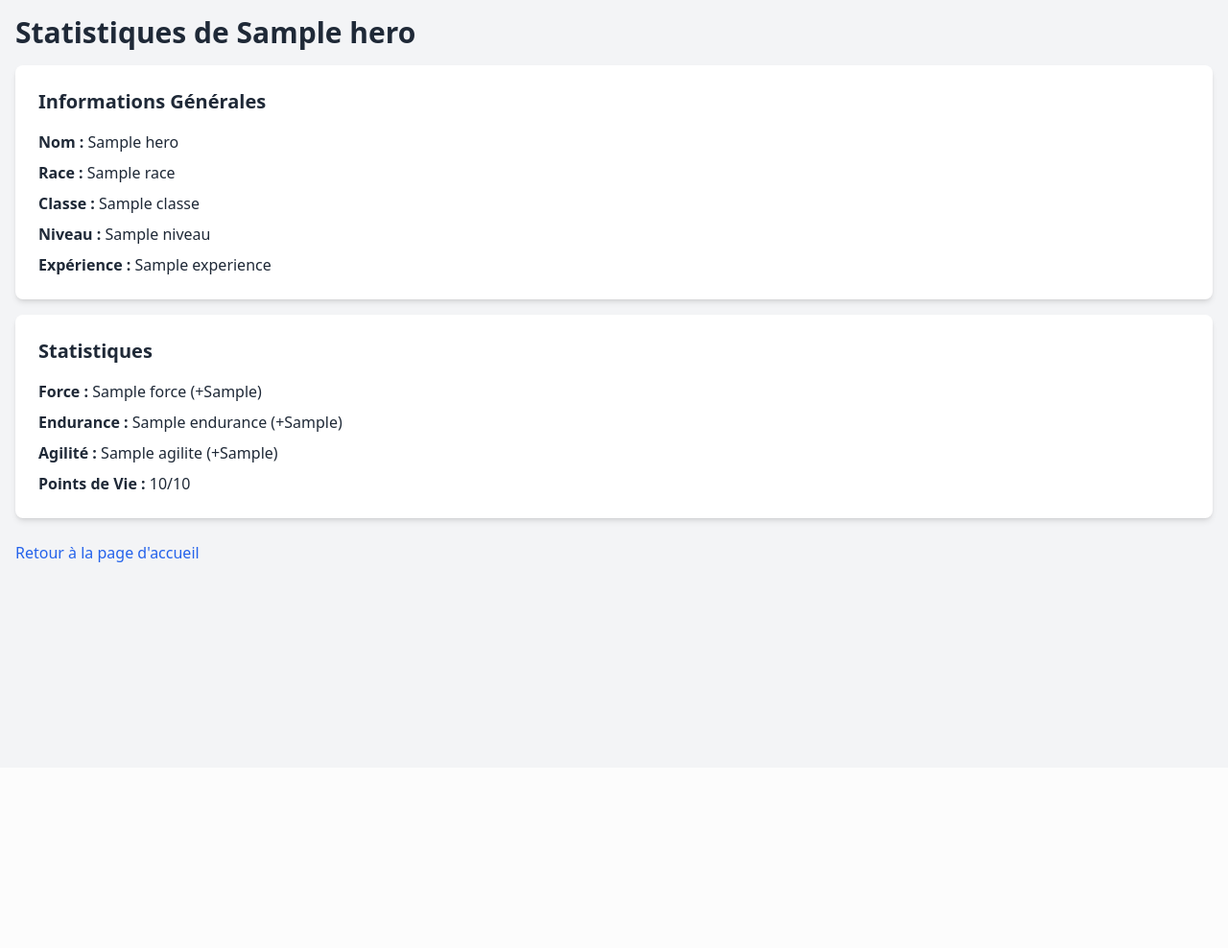
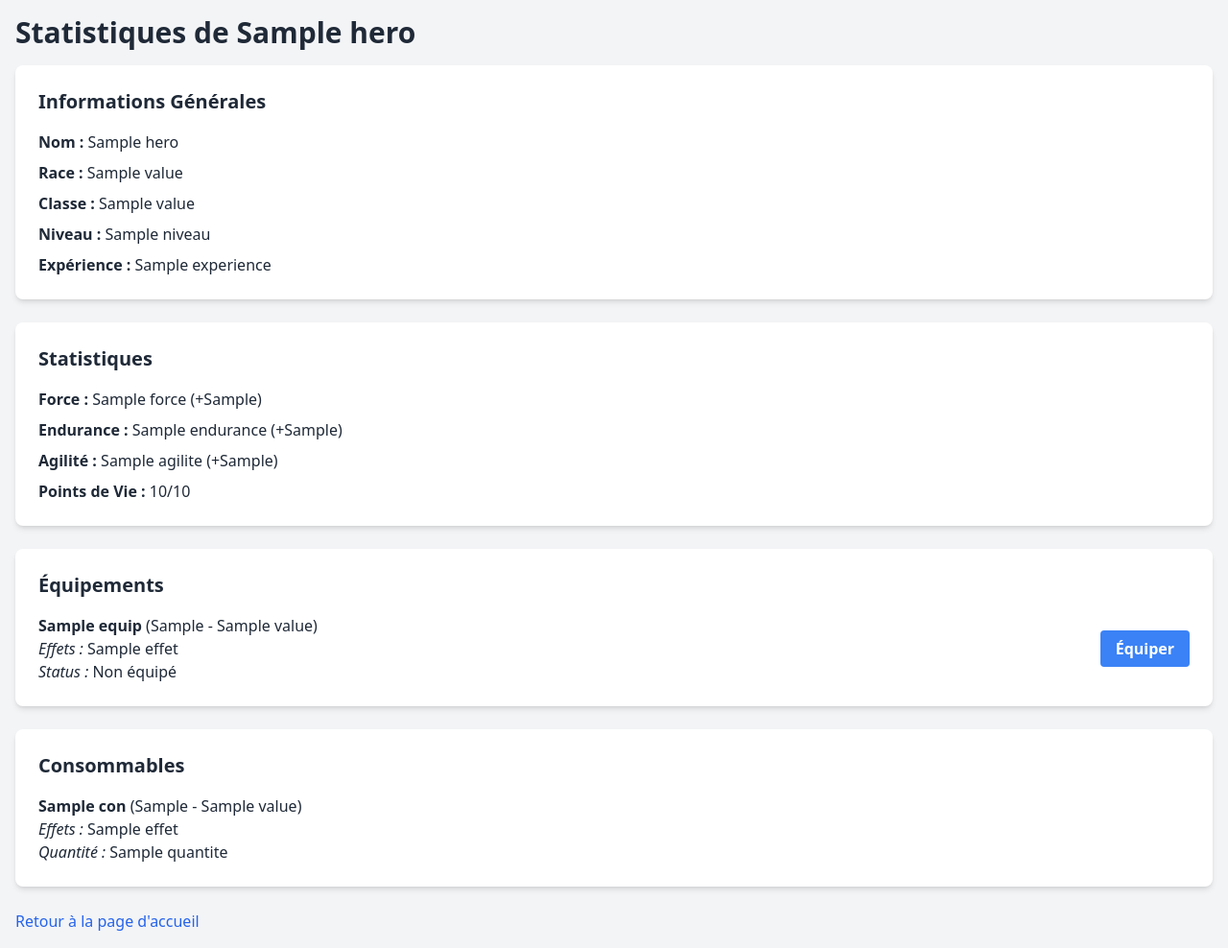
Before and after one commit to Stephanethr/M1_Projet_Dev_WEB_POO, a Flask app: template templates/view_hero.html in a window 1280 px wide. Shown: the whole page at 96% size. Before the commit the page ends 586 px from the top, so only its background shows below. Run offline with Flask 3, Linux system fonts and the light colour scheme; the template is opened without the code that fills it: most values are stand-ins (such as "Sample title", 1, 10 or a date in 2020); some libraries are stand-ins or nearby versions.

Commit message:
Ajout du système d"inventaire / gestion des équipements

```diff
--- a/app.py
+++ b/app.py
@@ -2,6 +2,9 @@ import os
 import sqlite3
 from flask import Flask, render_template, request, redirect, url_for, flash, session
 from back.RPG_DATABASE.heros_db import HerosDb
+from back.RPG_DATABASE.equipement_db import EquipementDb
+from back.RPG_DATABASE.consommable_db import ConsommableDb
+from back.RPG_PLATEAU.rpg_objet import Equipement, Consommable
 from flask_bcrypt import Bcrypt
 from dotenv import load_dotenv
 from init_db import get_db_connection
@@ -41,13 +44,11 @@ def home():
     # Récupérer les héros associés à l'utilisateur
     cursor.execute('SELECT * FROM heros WHERE proprietaire = ?', (session['user_id'],))
     heroes = cursor.fetchall()
-    print(heroes)
 
     # Mettre les héros en session
     session['heroes'] = [dict(hero) for hero in heroes]
 
     conn.close()
-    print(session['heroes'])
 
     return render_template(
         'home.html',
@@ -68,22 +69,62 @@ def view_hero(hero_id):
         flash("Héros introuvable ou accès non autorisé.", 'danger')
         return redirect(url_for('home'))
 
-    return render_template('view_hero.html', hero={
-        'name': hero.name,
-        'race': hero.race.value,
-        'classe': hero.classe.value,
-        'niveau': hero.niveau,
-        'experience': hero.experience,
-        'force': hero.force,
-        'force_bonus': hero.force_bonus,
-        'endurance': hero.endurance,
-        'endurance_bonus': hero.endurance_bonus,
-        'agilite': hero.agilite,
-        'agilite_bonus': hero.agilite_bonus,
-        'points_vie': hero.points_vie,
-        'points_vie_max': hero.points_vie_max,
-        'position': hero.position
-    })
+    # Charger les équipements et consommables du héros
+    conn = EquipementDb.get_db_connection()
+    cursor = conn.cursor()
+
+    # Récupération des équipements
+    cursor.execute('SELECT * FROM equipements WHERE proprietaire = ?', (hero_id,))
+    equipments = [EquipementDb.get_by_id(row['id']) for row in cursor.fetchall()]
+
+    # Récupération des consommables
+    cursor.execute('SELECT * FROM consommables WHERE proprietaire = ?', (hero_id,))
+    consumables = [ConsommableDb.get_by_id(row['id']) for row in cursor.fetchall()]
+
+    conn.close()
+
+    hero.inventaire = []
+    hero.agilite_bonus = 0
+    hero.endurance_bonus = 0
+    hero.force_bonus = 0
+
+    for e in equipments:
+        temp_obj = Equipement(e.nom, e.type_objet, e.rarete, e.effet, e.equipe)
+        hero.ajouter_objet_inventaire(temp_obj)
+
+    hero._recalculer_pv()
+
+    # Stockage en session
+    session['equipments'] = [equip.id for equip in equipments]
+    session['consumables'] = [cons.id for cons in consumables]
+
+    # Formattage des données
+
+    return render_template('view_hero.html', hero=hero,
+    equipments=equipments,
+    consumables=consumables)
+
+@app.route('/hero/<int:hero_id>/toggle_equipment/<int:equip_id>')
+def toggle_equipment(hero_id, equip_id):
+
+    # Charger l'équipement
+    equip = EquipementDb.get_by_id(equip_id)
+    print(equip)
+    if not equip or equip.proprietaire != hero_id:
+        flash("Équipement introuvable ou non autorisé.", 'warning')
+        return redirect(url_for('view_hero', hero_id=hero_id))
+
+    # Inversion de l'état "équipé"
+    equip.equipe = not equip.equipe
+    equip.save()  # Mise à jour en base
+
+    # Notification à l'utilisateur
+    action = "équipé" if equip.equipe else "déséquipé"
+    flash(f"L'équipement {equip.nom} a été {action} avec succès.", 'success')
+
+    # Retour à la vue du héros
+    return redirect(url_for('view_hero', hero_id=hero_id))
+
 
 if __name__ == '__main__':
     app.run(debug=True)
--- a/back/RPG_DATABASE/consommable_db.py
+++ b/back/RPG_DATABASE/consommable_db.py
@@ -12,7 +12,7 @@ class ConsommableDb(Consommable):
 
     @staticmethod
     def get_db_connection():
-        conn = sqlite3.connect('instance/database.db')
+        conn = sqlite3.connect('game.db')
         conn.row_factory = sqlite3.Row
         return conn
 
@@ -64,5 +64,5 @@ class ConsommableDb(Consommable):
             )
             consommable.id = row['id']
             consommable.proprietaire = row['proprietaire']
-            return ConsommableDb(consommable, row['proprietaire'])
+            return consommable
         return None
--- a/back/RPG_DATABASE/equipement_db.py
+++ b/back/RPG_DATABASE/equipement_db.py
@@ -12,7 +12,7 @@ class EquipementDb(Equipement):
 
     @staticmethod
     def get_db_connection():
-        conn = sqlite3.connect('instance/database.db')
+        conn = sqlite3.connect('game.db')
         conn.row_factory = sqlite3.Row
         return conn
 
--- a/templates/view_hero.html
+++ b/templates/view_hero.html
@@ -1,26 +1,29 @@
 <!DOCTYPE html>
-<html lang="fr">
+<html lang="en">
 <head>
     <meta charset="UTF-8">
     <meta name="viewport" content="width=device-width, initial-scale=1.0">
-    <title>Héros - Statistiques</title>
+    <title>Statistiques du Héros</title>
     <script src="https://cdn.tailwindcss.com"></script>
 </head>
 <body class="bg-gray-100 text-gray-800">
     <div class="container mx-auto p-4">
         <h1 class="text-3xl font-bold mb-4">Statistiques de {{ hero.name }}</h1>
-        <div class="bg-white shadow-md rounded-lg p-6">
+
+        <!-- Informations Générales -->
+        <div class="bg-white shadow-md rounded-lg p-6 mb-6">
             <h2 class="text-xl font-semibold">Informations Générales</h2>
             <ul class="mt-4 space-y-2">
                 <li><strong>Nom :</strong> {{ hero.name }}</li>
-                <li><strong>Race :</strong> {{ hero.race }}</li>
-                <li><strong>Classe :</strong> {{ hero.classe }}</li>
+                <li><strong>Race :</strong> {{ hero.race.value }}</li>
+                <li><strong>Classe :</strong> {{ hero.classe.value }}</li>
                 <li><strong>Niveau :</strong> {{ hero.niveau }}</li>
                 <li><strong>Expérience :</strong> {{ hero.experience }}</li>
             </ul>
         </div>
 
-        <div class="bg-white shadow-md rounded-lg p-6 mt-4">
+        <!-- Statistiques -->
+        <div class="bg-white shadow-md rounded-lg p-6 mb-6">
             <h2 class="text-xl font-semibold">Statistiques</h2>
             <ul class="mt-4 space-y-2">
                 <li><strong>Force :</strong> {{ hero.force }} (+{{ hero.force_bonus }})</li>
@@ -30,6 +33,52 @@
             </ul>
         </div>
 
+
+        <!-- Equipements -->
+        <div class="bg-white shadow-md rounded-lg p-6 mb-6">
+            <h2 class="text-xl font-semibold">Équipements</h2>
+            <ul class="mt-4 space-y-4">
+                {% if equipments %}
+                    {% for equip in equipments %}
+                    <li class="flex justify-between items-center">
+                        <div>
+                            <strong>{{ equip.nom }}</strong> ({{ equip.type_objet }} - {{ equip.rarete.value }})<br>
+                            <em>Effets :</em> {{ equip.effet }}<br>
+                            <em>Status :</em> {{ "Équipé" if equip.equipe else "Non équipé" }}
+                        </div>
+                        <div>
+                            <a href="{{ url_for('toggle_equipment', hero_id=hero.id, equip_id=equip.id) }}"
+                               class="bg-blue-500 hover:bg-blue-700 text-white font-bold py-2 px-4 rounded">
+                                {{ "Déséquiper" if equip.equipe else "Équiper" }}
+                            </a>
+                        </div>
+                    </li>
+                    {% endfor %}
+                {% else %}
+                    <p>Aucun équipement trouvé.</p>
+                {% endif %}
+            </ul>
+        </div>
+
+        <!-- Consommables -->
+        <div class="bg-white shadow-md rounded-lg p-6 mb-6">
+            <h2 class="text-xl font-semibold">Consommables</h2>
+            <ul class="mt-4 space-y-2">
+                {% if consumables %}
+                    {% for cons in consumables %}
+                    <li>
+                        <strong>{{ cons.nom }}</strong> ({{ cons.type_objet }} - {{ cons.rarete.value }}) <br>
+                        <em>Effets :</em> {{ cons.effet }}<br>
+                        <em>Quantité :</em> {{ cons.quantite }}
+                    </li>
+                    {% endfor %}
+                {% else %}
+                    <p>Aucun consommable trouvé.</p>
+                {% endif %}
+            </ul>
+        </div>
+
+        <!-- Retour -->
         <div class="mt-6">
             <a href="{{ url_for('home') }}" class="text-blue-600 hover:underline">Retour à la page d'accueil</a>
         </div>
```
Also changed, not shown: add_heros_db.py (+56 -0 lines).
